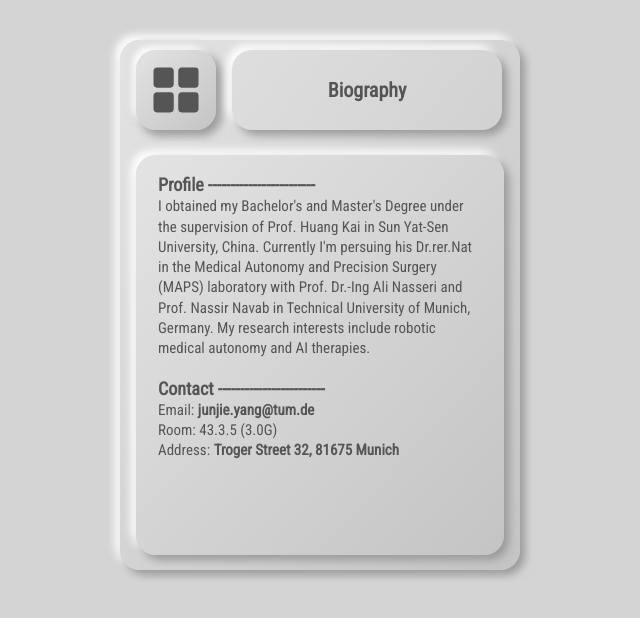
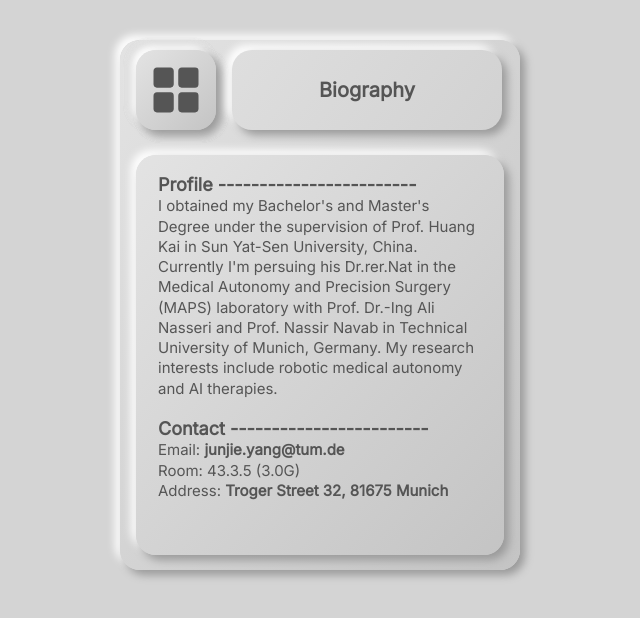
Before and after one commit to gingerZone27/gingerZone27.github.io, a plain HTML site: page index.html in a window 1280 px wide. Shown: the whole page, without its empty margins (320-960 px from the left). Drawn offline with Linux system fonts and the light colour scheme.

Commit message:
Update index.html

```diff
--- a/index.html
+++ b/index.html
@@ -2,7 +2,7 @@
 <html>
 <head>
 	<meta http-equiv="Content-Type" content="text/html; charset="utf-8">
-	<link rel="stylesheet" href="https://fonts.googleapis.com/css?family=Roboto+Condensed">
+	<link rel="stylesheet" href="https://fonts.googleapis.com/css?family=Inter">
 	<style type="text/css">
 
 		/* Chrome Safari */
@@ -22,7 +22,7 @@
 			/*background-color: #D4D4D4;*/
 			background-color: #D4D4D4;
 
-			font-family: Roboto Condensed;
+			font-family: Inter;
 			font-weight: bold;
 			color: #D4D4D4;
 
@@ -185,7 +185,7 @@
 		{
 			border: 0px solid #D4D4D4;
 			background-color: transparent;
-			font-family: Roboto Condensed;
+			font-family: Inter;
 			font-weight: bold;
 			font-size: 20px;
 			line-height: 80px;
```
